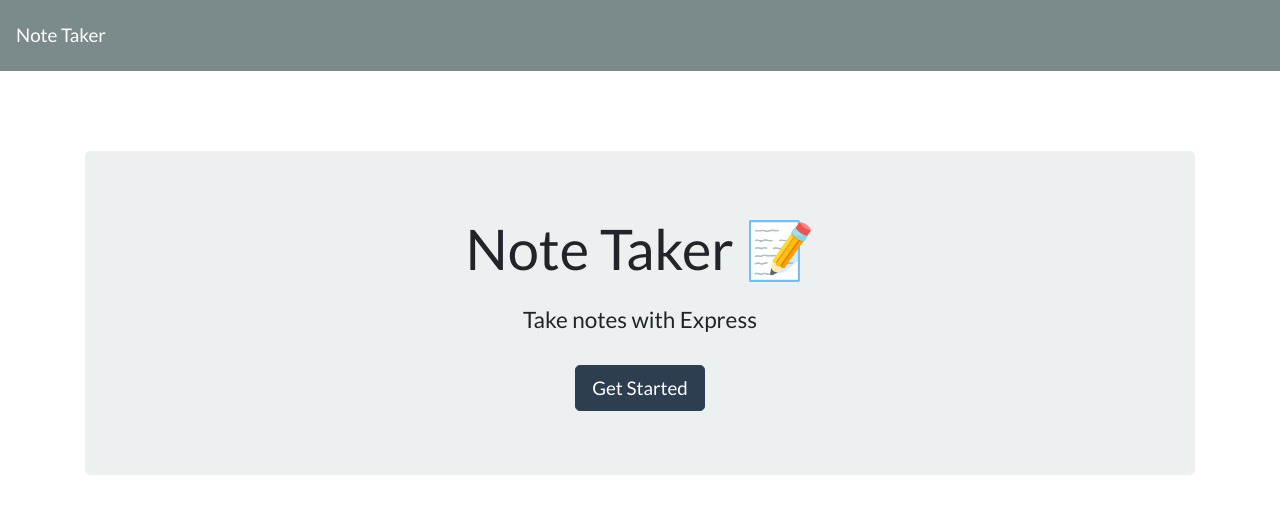
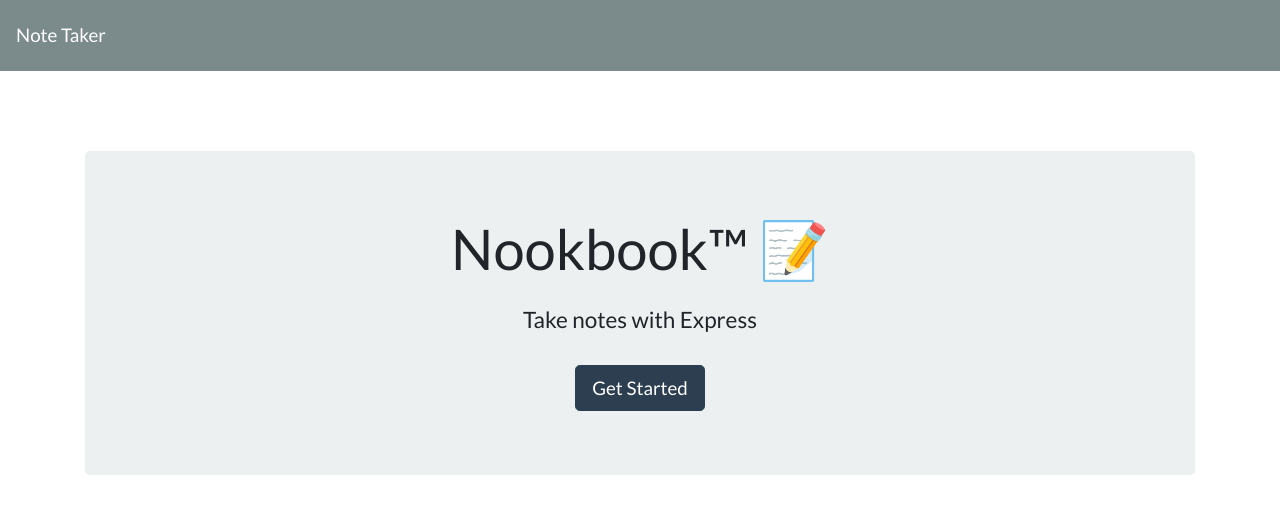
Before and after one commit to littletonjeffrey/Nookbook, a website: page public/index.html in a window 1280 px wide. Drawn offline with nearby package versions, Linux system fonts and the light colour scheme; no server answers.

Commit message:
added nookbook into html

```diff
--- a/public/index.html
+++ b/public/index.html
@@ -5,7 +5,7 @@
   <meta charset="UTF-8">
   <meta name="viewport" content="width=device-width, initial-scale=1.0">
   <meta http-equiv="X-UA-Compatible" content="ie=edge">
-  <title>Note Taker</title>
+  <title>Nookbook™</title>
   <link rel="stylesheet" href="https://cdnjs.cloudflare.com/ajax/libs/bootswatch/4.1.3/flatly/bootstrap.min.css" />
 </head>
 
@@ -16,7 +16,7 @@
   </nav>
   <div class="container">
     <div style="margin-top: 80px;" class="jumbotron text-center">
-      <h1 class="display-4">Note Taker <span role="img" aria-label="Memo">📝</span></h1>
+      <h1 class="display-4">Nookbook™ <span role="img" aria-label="Memo">📝</span></h1>
       <h4 class="mt-4">Take notes with Express</h4>
       <a class="btn btn-primary btn-lg mt-4" href="/notes" role="button">Get Started</a>
     </div>
```
